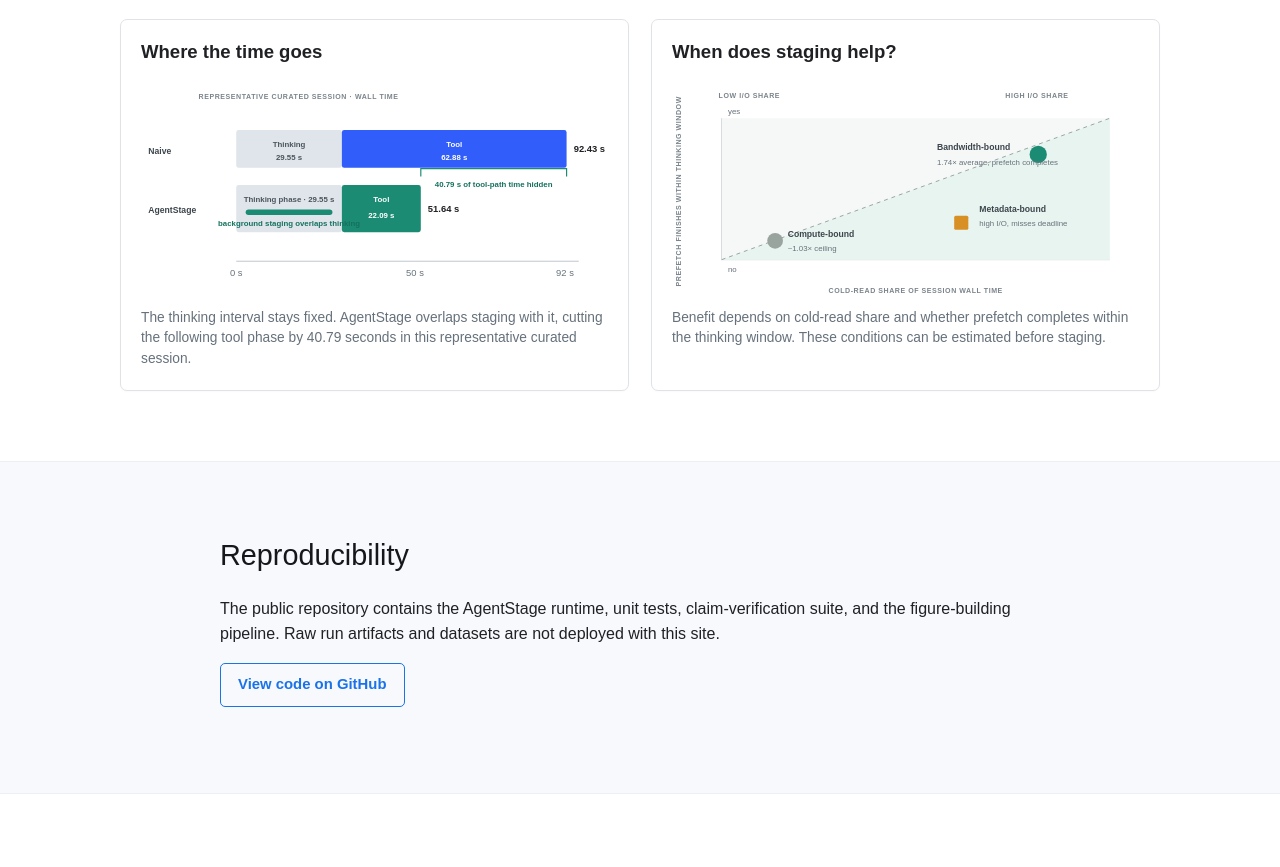
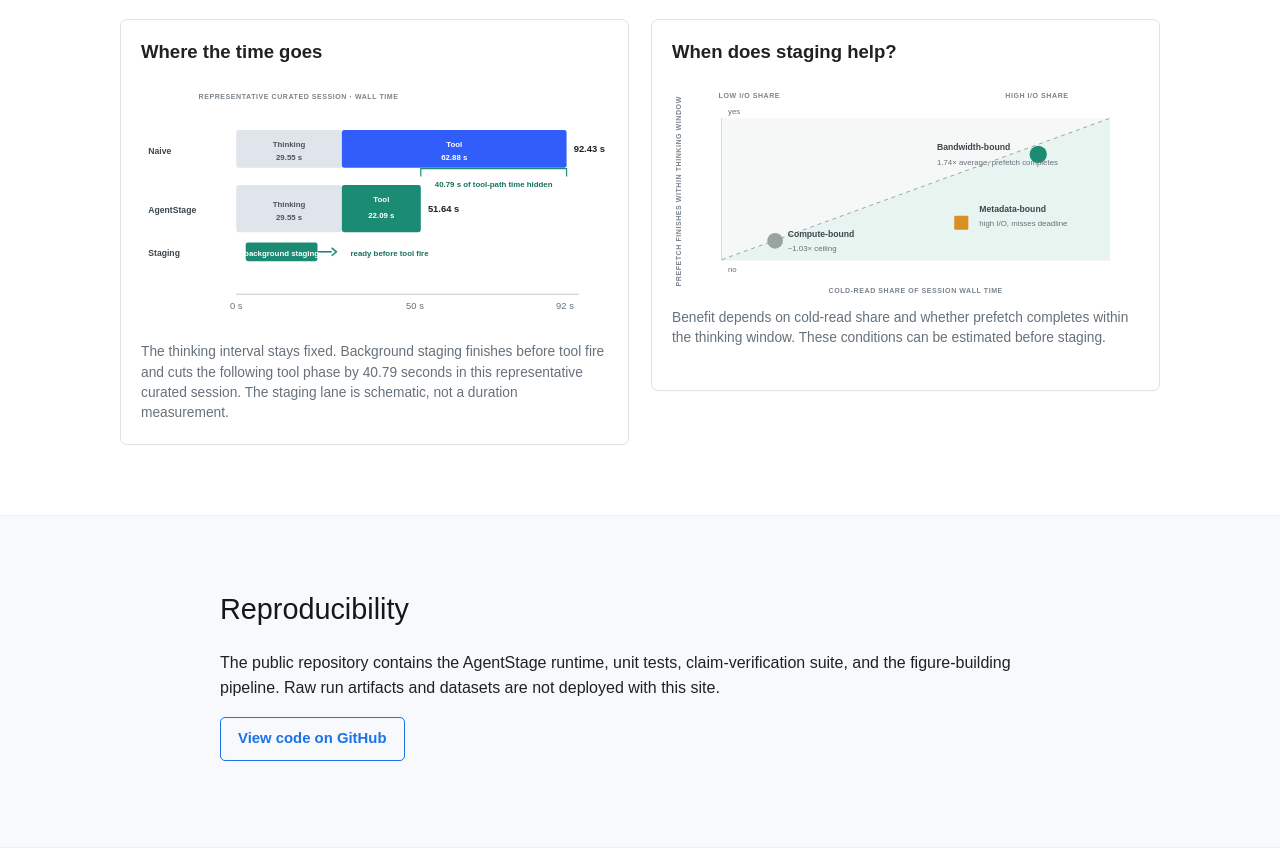
Before and after one commit to izzet/agentstage, an Astro site in the folder site/: page / in a window 1280 px wide. Shown: the part 1932-2799 px from the top of the page. Built offline with nearby package versions, Linux system fonts and the light colour scheme; Astro itself is replaced by a stand-in of ours.

Commit message:
fix: show staging as a separate concurrent lane

```diff
--- a/site/src/components/SessionTimelineChart.astro
+++ b/site/src/components/SessionTimelineChart.astro
@@ -6,20 +6,21 @@ const scale = 4.55;
 const thinkingWidth = thinking * scale;
 const baselineToolWidth = baselineTool * scale;
 const stagedToolWidth = stagedTool * scale;
+const illustrativeStagingWidth = thinkingWidth * 0.68;
 const start = 134;
 const naiveEnd = start + thinkingWidth + baselineToolWidth;
 const stagedEnd = start + thinkingWidth + stagedToolWidth;
 const hiddenTimeMidpoint = stagedEnd + (naiveEnd - stagedEnd) / 2;
 ---
 
-<svg class="chart-svg" viewBox="0 0 620 286" role="img" aria-labelledby="timeline-chart-title timeline-chart-desc">
+<svg class="chart-svg" viewBox="0 0 620 330" role="img" aria-labelledby="timeline-chart-title timeline-chart-desc">
   <title id="timeline-chart-title">Session wall-time decomposition with and without AgentStage</title>
   <desc id="timeline-chart-desc">A representative curated session takes 92.43 seconds without AgentStage and 51.64 seconds with it. The 29.55 second thinking phase stays constant while tool time drops from 62.88 to 22.09 seconds.</desc>
   <text x="86" y="26" class="chart-note">REPRESENTATIVE CURATED SESSION · WALL TIME</text>
-  <line x1="134" y1="232" x2="570" y2="232" class="chart-axis" />
-  <text x="134" y="251" text-anchor="middle">0 s</text>
-  <text x="361.5" y="251" text-anchor="middle">50 s</text>
-  <text x="552.5" y="251" text-anchor="middle">92 s</text>
+  <line x1="134" y1="274" x2="570" y2="274" class="chart-axis" />
+  <text x="134" y="293" text-anchor="middle">0 s</text>
+  <text x="361.5" y="293" text-anchor="middle">50 s</text>
+  <text x="552.5" y="293" text-anchor="middle">92 s</text>
   <text x="22" y="96" class="chart-label">Naive</text>
   <text x="22" y="170" class="chart-label">AgentStage</text>
   <rect x={start} y="65" width={thinkingWidth} height="48" rx="3" fill="#dfe5eb" />
@@ -30,13 +31,18 @@ const hiddenTimeMidpoint = stagedEnd + (naiveEnd - stagedEnd) / 2;
   <text x={start + thinkingWidth / 2} y="103" text-anchor="middle" class="chart-segment">29.55 s</text>
   <text x={start + thinkingWidth + baselineToolWidth / 2} y="86" text-anchor="middle" class="chart-segment chart-segment-light">Tool</text>
   <text x={start + thinkingWidth + baselineToolWidth / 2} y="103" text-anchor="middle" class="chart-segment chart-segment-light">62.88 s</text>
-  <text x={start + thinkingWidth / 2} y="156" text-anchor="middle" class="chart-segment">Thinking phase · 29.55 s</text>
-  <rect x={start + 12} y="166" width={thinkingWidth - 24} height="7" rx="3.5" fill="#1c8b74" />
-  <text x={start + thinkingWidth / 2} y="187" text-anchor="middle" class="chart-staging">background staging overlaps thinking</text>
+  <text x={start + thinkingWidth / 2} y="163" text-anchor="middle" class="chart-segment">Thinking</text>
+  <text x={start + thinkingWidth / 2} y="180" text-anchor="middle" class="chart-segment">29.55 s</text>
   <text x={start + thinkingWidth + stagedToolWidth / 2} y="156" text-anchor="middle" class="chart-segment chart-segment-light">Tool</text>
   <text x={start + thinkingWidth + stagedToolWidth / 2} y="177" text-anchor="middle" class="chart-segment chart-segment-light">22.09 s</text>
   <text x={naiveEnd + 9} y="93" class="chart-value">92.43 s</text>
   <text x={stagedEnd + 9} y="169" class="chart-value">51.64 s</text>
+  <text x="22" y="225" class="chart-label">Staging</text>
+  <rect x={start + 12} y="208" width={illustrativeStagingWidth} height="24" rx="3" fill="#1c8b74" />
+  <path d={`M${start + 12 + illustrativeStagingWidth} 220 h18`} fill="none" stroke="#1c8b74" stroke-width="2" />
+  <path d={`M${start + 30 + illustrativeStagingWidth} 215 l6 5 -6 5`} fill="none" stroke="#1c8b74" stroke-width="2" />
+  <text x={start + 12 + illustrativeStagingWidth / 2} y="225" text-anchor="middle" class="chart-segment chart-segment-light">background staging</text>
+  <text x={start + 12 + illustrativeStagingWidth + 42} y="225" class="chart-staging">ready before tool fire</text>
   <path d={`M${stagedEnd} 124 v-10 h${naiveEnd - stagedEnd} v10`} fill="none" stroke="#1c8b74" stroke-width="1.5" />
   <text x={hiddenTimeMidpoint} y="137" text-anchor="middle" class="chart-staging">40.79 s of tool-path time hidden</text>
 </svg>
--- a/site/src/pages/index.astro
+++ b/site/src/pages/index.astro
@@ -39,7 +39,7 @@ const citation = `@inproceedings{yildirim2026agentstage,
       <div class="chart-stack">
         <article class="chart-card"><h3>End-to-end speedup</h3><SpeedupChart /><p>Mean speedup over three curated scientific tasks. Values are computed from three replayed sessions per task and model.</p></article>
         <article class="chart-card"><h3>Working-set detection</h3><DetectionChart /><p>Mean tier-1 byte recall across curated sessions. The detector combines partial intent in the reasoning stream with filesystem-probe feedback.</p></article>
-        <article class="chart-card"><h3>Where the time goes</h3><SessionTimelineChart /><p>The thinking interval stays fixed. AgentStage overlaps staging with it, cutting the following tool phase by 40.79 seconds in this representative curated session.</p></article>
+        <article class="chart-card"><h3>Where the time goes</h3><SessionTimelineChart /><p>The thinking interval stays fixed. Background staging finishes before tool fire and cuts the following tool phase by 40.79 seconds in this representative curated session. The staging lane is schematic, not a duration measurement.</p></article>
         <article class="chart-card"><h3>When does staging help?</h3><RegimeChart /><p>Benefit depends on cold-read share and whether prefetch completes within the thinking window. These conditions can be estimated before staging.</p></article>
       </div>
     </section>
```
